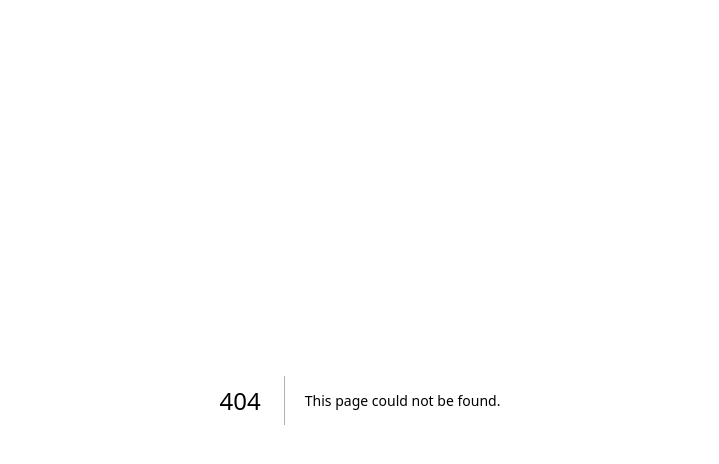
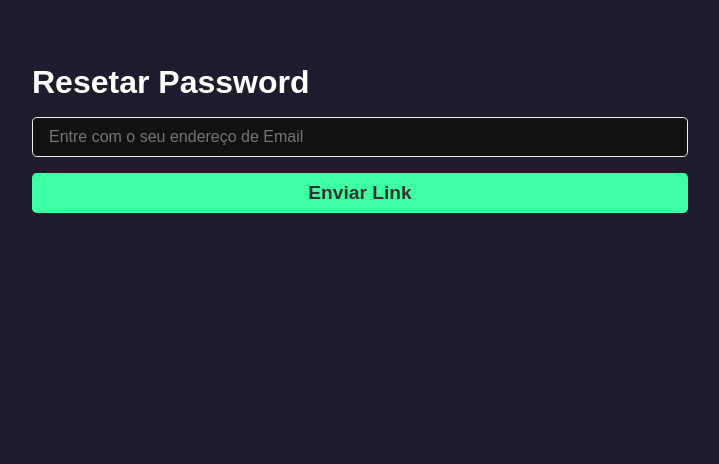
Before and after one commit to FelixEugenio/arquivo.web, a Next.js app: page /forgot in a window 1280 px wide. Before the commit this address had no page. Shown: the top 464 px of the page, without its empty margins (280-999 px from the left). Built offline with nearby package versions, Linux system fonts and the light colour scheme.

Commit message:
chore: create ForgotPassword Structure

```diff
--- a/package.json
+++ b/package.json
@@ -12,9 +12,11 @@
     "axios": "^1.6.7",
     "jwt-decode": "^4.0.0",
     "next": "14.1.0",
+    "next-auth": "^4.24.6",
     "nookies": "^2.5.2",
     "react": "^18",
     "react-dom": "^18",
+    "react-google-login": "^5.2.2",
     "react-icons": "^5.0.1",
     "react-toastify": "^10.0.4",
     "sass": "^1.71.0",
--- /dev/null
+++ b/src/pages/forgot/index.tsx
@@ -0,0 +1,39 @@
+// Pesquisa.tsx
+import { useState } from 'react';
+import styles from './styles.module.scss';
+
+
+export default function ForgotPassword() {
+  const [email, setEmail] = useState('');
+
+
+  return (
+    <>
+
+        <title>Resetar Password - ArquivoGPT</title>
+
+      <div>
+
+        <main className={styles.container}>
+          <h1>Resetar Password</h1>
+
+          <form className={styles.form}>
+            <input
+              type="text"
+              placeholder="Entre com o seu endereço de Email"
+              className={styles.input}
+              value={email}
+              onChange={(e) => setEmail(e.target.value)}
+            />
+
+            <button className={styles.buttonAdd} type="submit">
+              Enviar Link
+            </button>
+          </form>
+
+          {/* Seção de Resultados */}
+        </main>
+      </div>
+    </>
+  );
+}
--- /dev/null
+++ b/src/pages/forgot/styles.module.scss
@@ -0,0 +1,77 @@
+/* styles.module.scss */
+
+$white: #FFF;
+$dark-900: #121212;
+$gray-100: #f0f0f0;
+$green-900: #3fffa3;
+$dark-700: #333333;
+
+.container {
+  max-width: 720px;
+  margin: 4rem auto;
+  padding: 0 2rem;
+  display: flex;
+  justify-content: space-between;
+  flex-direction: column;
+
+  h1 {
+    color: $white;
+  }
+}
+
+.form {
+  display: flex;
+  flex-direction: column;
+  margin: 1rem 0;
+}
+
+.input {
+  background-color: $dark-900;
+  border: 0;
+  padding: 1rem;
+  height: 40px;
+  border-radius: 0.3rem;
+  color: $white;
+  border: 1px solid $gray-100;
+  margin-bottom: 1rem;
+}
+
+.buttonAdd {
+  height: 40px;
+  border: 0;
+  background-color: $green-900;
+  font-weight: bold;
+  font-size: 1.2rem;
+  border-radius: 0.3rem;
+  color: $dark-700;
+}
+
+.results {
+  margin-top: 2rem;
+
+  h2 {
+    color: $white;
+  }
+
+  ul {
+    list-style-type: none;
+    padding: 0;
+
+    li {
+      margin-bottom: 1rem;
+
+      h3 {
+        color: $green-900;
+      }
+
+      p {
+        color: $white;
+      }
+
+      a {
+        color: $green-900;
+        text-decoration: none;
+      }
+    }
+  }
+}
--- a/src/pages/index.tsx
+++ b/src/pages/index.tsx
@@ -74,6 +74,9 @@ export default function Home() {
           </Button>
         </form>
 
+        <Link href="/forgot">
+           <span className={styles.text}>Esqueceu a Senha</span>
+        </Link>
         <Link href="/signup">
            <span className={styles.text}>Nao possui uma conta? Cadastre-se</span>
         </Link>
```
Also changed, not shown: 1 other file (tests, documents, lock files or other folders).
